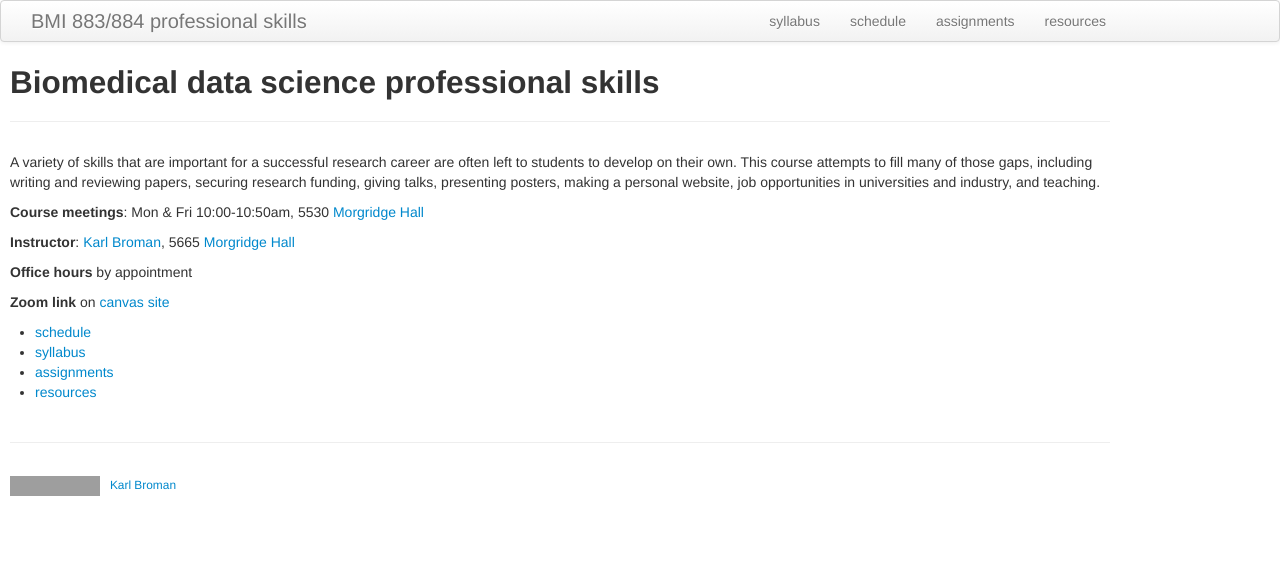
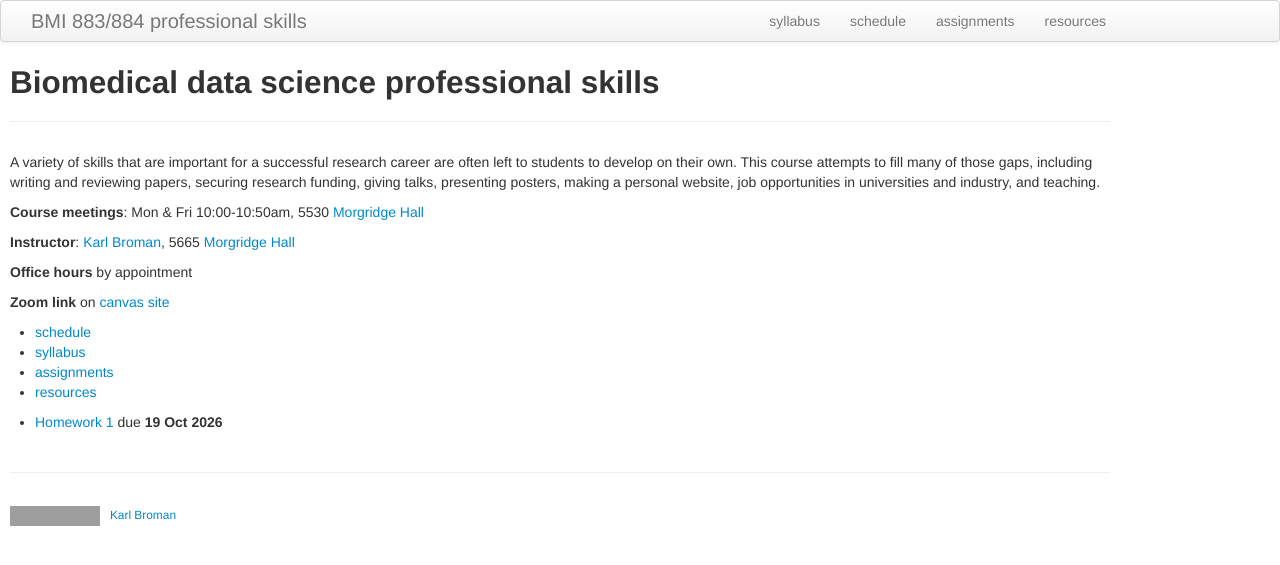
Before and after one commit to kbroman/BMI883, a Jekyll site: the page built from index.md, in a window 1280 px wide. Shown: the top 565 px of the page. Built offline with Jekyll 4.4.1, drawn with Linux system fonts in a browser that asks for light colours; grey boxes are pictures that could not be loaded.

Commit message:
post homework 1

```diff
--- a/index.md
+++ b/index.md
@@ -24,3 +24,5 @@ industry, and teaching.
 - [syllabus](syllabus.html)
 - [assignments](assignments.html)
 - [resources](resources.html)
+
+- [Homework 1](homework1.html) due **19 Oct 2026**
```
Also changed, not shown: assignments.md (+3 -0 lines).
